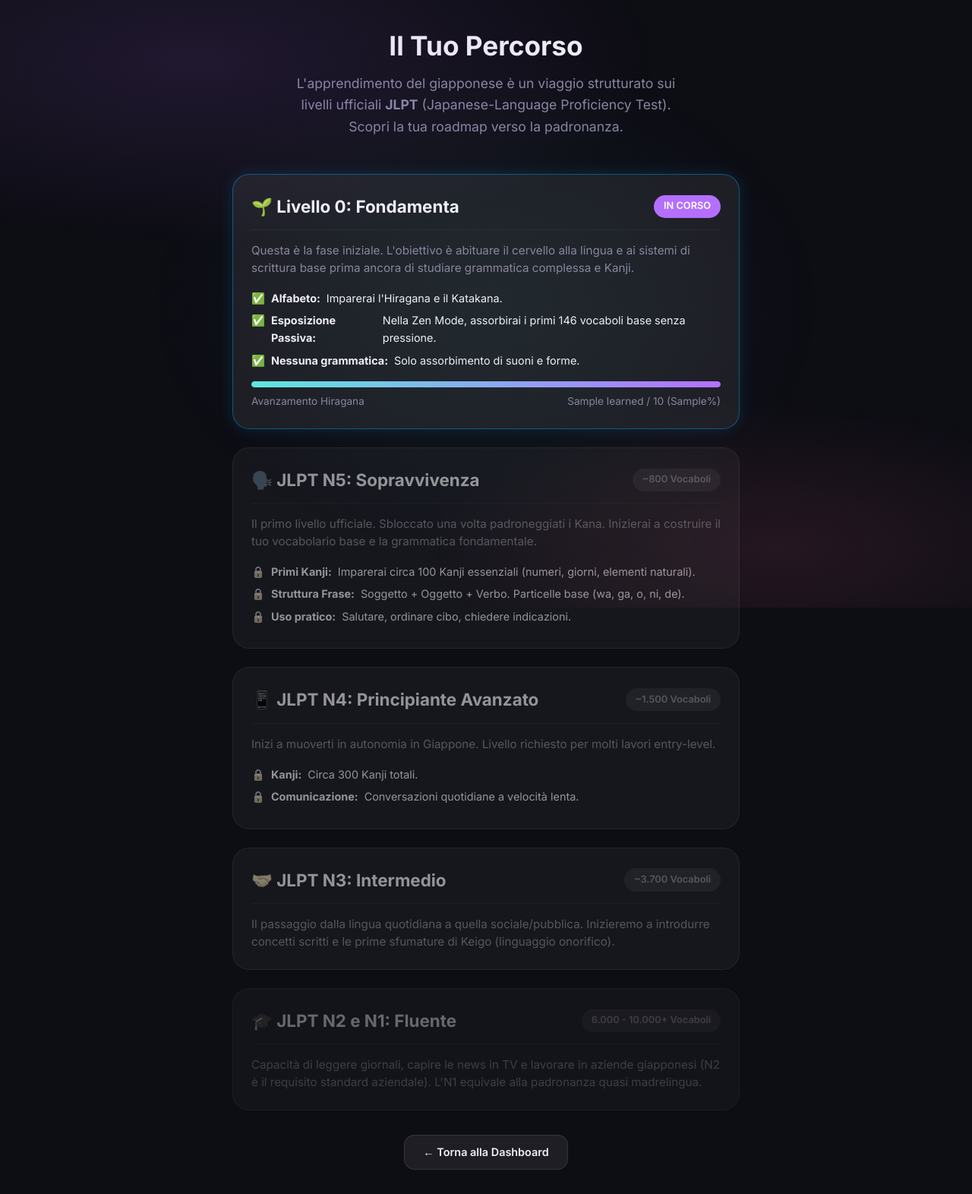
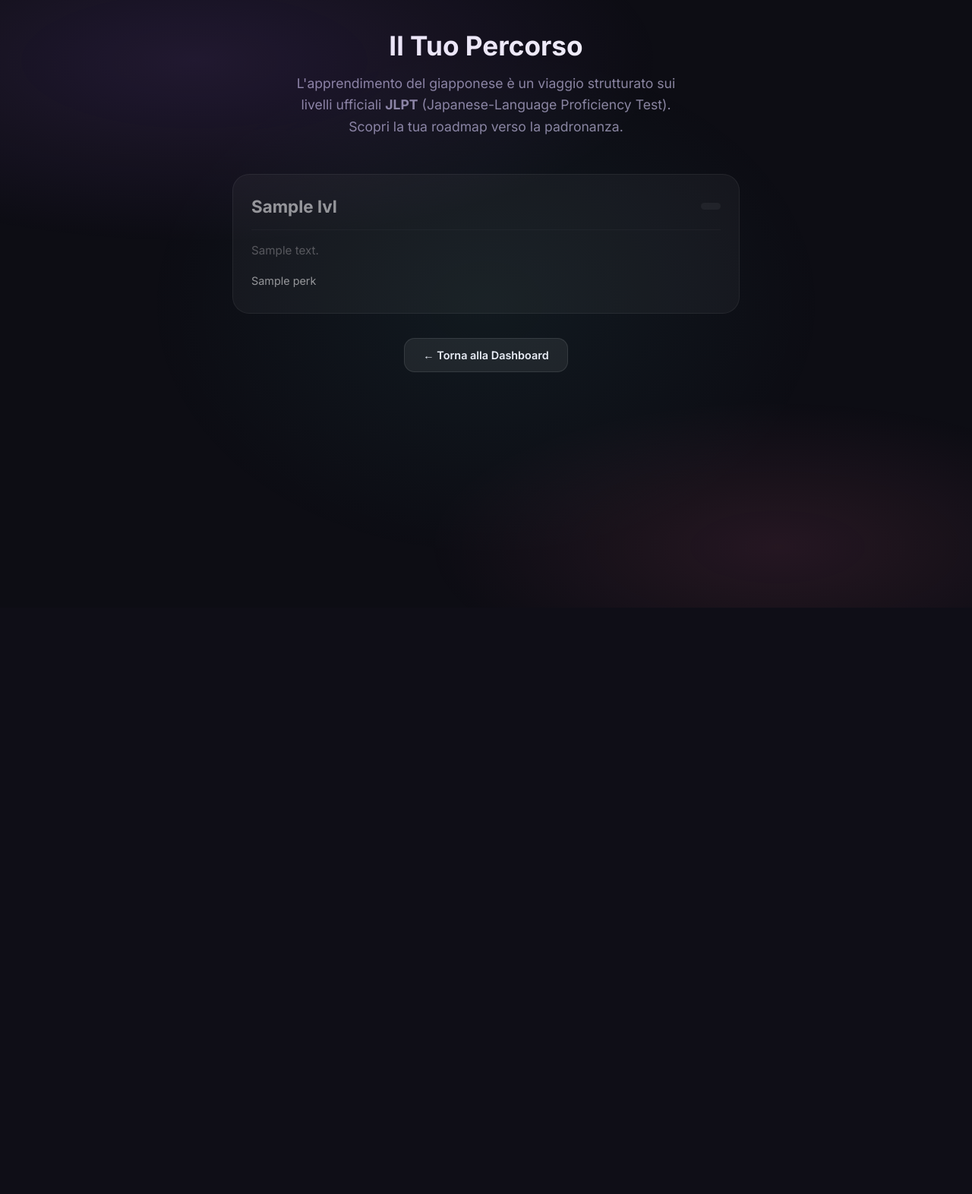
Before and after one commit to lucaadesso/japanese-app, a FastAPI app: template app/templates/path.html in a window 1280 px wide. Shown: the whole page at 76% size. After the commit the page ends 798 px from the top, so only its background shows below. Run offline with FastAPI, Linux system fonts and the light colour scheme; the template is opened without the code that fills it: most values are stand-ins (such as "Sample title", 1, 10 or a date in 2020).

Commit message:
Refactor JLPT levels to JSON and accurate Level 0 metrics

```diff
--- a/app/main.py
+++ b/app/main.py
@@ -599,13 +599,55 @@ async def path_page(request: Request, db: Session = Depends(get_db)):
     if not user:
         return RedirectResponse(url="/", status_code=303)
 
+    import json
+    import os
+    levels_path = os.path.join(os.path.dirname(__file__), "data", "levels.json")
+    try:
+        with open(levels_path, "r", encoding="utf-8") as f:
+            levels = json.load(f)
+    except FileNotFoundError:
+        levels = []
+
     progress = {
         "hiragana": srs.get_phase_progress(db, user, "hiragana"),
         "katakana": srs.get_phase_progress(db, user, "katakana"),
     }
 
+    # Calculate Zen words in step 2 or learned
+    from app.models import ZenWordProgress
+    zen_progresses = db.query(ZenWordProgress).filter(ZenWordProgress.user_id == user.id).all()
+    zen_step2_count = 0
+    for zp in zen_progresses:
+        # Check if they passed step 1
+        try:
+            arr = json.loads(zp.step1_progress)
+            step1 = sum(arr) if arr else 0
+        except:
+            step1 = 0
+        if zp.step2_correct_count > 0 or step1 >= 5:
+            zen_step2_count += 1
+
+    total_h = progress["hiragana"]["total"]
+    total_k = progress["katakana"]["total"]
+    learned_h = progress["hiragana"]["learned"]
+    learned_k = progress["katakana"]["learned"]
+
+    # Calculate global level 0 progress
+    reqs = levels[0]["requirements"] if levels else {"zen_words_step2": 146}
+    zen_target = reqs["zen_words_step2"]
+
+    total_req = total_h + total_k + zen_target
+    total_done = learned_h + learned_k + zen_step2_count
+    lv0_pct = int((total_done / total_req) * 100) if total_req else 0
+
     return templates.TemplateResponse("path.html", {
         "request": request,
         "user": user,
-        "progress": progress
+        "levels": levels,
+        "progress": progress,
+        "zen_step2_count": zen_step2_count,
+        "zen_target": zen_target,
+        "lv0_pct": lv0_pct,
+        "lv0_done": total_done,
+        "lv0_req": total_req
     })
--- a/app/templates/path.html
+++ b/app/templates/path.html
@@ -94,6 +94,19 @@ ul.perks li {
     font-size: 0.9rem;
     color: var(--text-primary);
 }
+.mini-reqs {
+    display: flex;
+    gap: 1rem;
+    font-size: 0.8rem;
+    color: var(--text-dim);
+    margin-top: 0.4rem;
+    flex-wrap: wrap;
+}
+.mini-reqs span {
+    background: rgba(255,255,255,0.05);
+    padding: 0.1rem 0.5rem;
+    border-radius: 4px;
+}
 </style>
 {% endblock %}
 
@@ -106,83 +119,48 @@ ul.perks li {
         </p>
     </div>
 
-    <!-- Livello 0 -->
-    {% set hira_pct = progress.hiragana.pct_learned %}
-    <div class="level-card active">
+    {% for lvl in levels %}
+        {% set is_lv0 = (lvl.id == 0) %}
+        {% set is_active = is_lv0 and lv0_pct < 100 %}
+        {% set is_completed = is_lv0 and lv0_pct == 100 %}
+        {% set is_locked = not is_lv0 and lv0_pct < 100 %}
+
+        <div class="level-card {% if is_active %}active{% elif is_completed %}completed{% else %}locked{% endif %}">
             <div class="level-header">
-            <div class="level-title">🌱 Livello 0: Fondamenta</div>
-            <div class="level-badge">IN CORSO</div>
-        </div>
-        <div class="level-desc">
-            Questa è la fase iniziale. L'obiettivo è abituare il cervello alla lingua e ai sistemi di scrittura base prima ancora di studiare grammatica complessa e Kanji.
-        </div>
-        <ul class="perks">
-            <li>✅ <strong>Alfabeto:</strong> Imparerai l'Hiragana e il Katakana.</li>
-            <li>✅ <strong>Esposizione Passiva:</strong> Nella Zen Mode, assorbirai i primi 146 vocaboli base senza pressione.</li>
-            <li>✅ <strong>Nessuna grammatica:</strong> Solo assorbimento di suoni e forme.</li>
-        </ul>
-
-        <div class="progress-container">
-            <div class="progress-fill" style="width: {{ hira_pct }}%;"></div>
-        </div>
-        <div class="level-stats">
-            <span>Avanzamento Hiragana</span>
-            <span>{{ progress.hiragana.learned }} / {{ progress.hiragana.total }} ({{ hira_pct }}%)</span>
+                <div class="level-title">{{ lvl.title }}</div>
+                <div class="level-badge">
+                    {% if is_active %}{{ lvl.badge_active }}{% elif is_completed %}{{ lvl.badge_completed }}{% else %}{{ lvl.badge_locked }}{% endif %}
                 </div>
             </div>
 
-    <!-- Livello 1 -->
-    <div class="level-card {% if hira_pct == 100 %}active{% else %}locked{% endif %}">
-        <div class="level-header">
-            <div class="level-title">🗣️ JLPT N5: Sopravvivenza</div>
-            <div class="level-badge">~800 Vocaboli</div>
-        </div>
             <div class="level-desc">
-            Il primo livello ufficiale. Sbloccato una volta padroneggiati i Kana. Inizierai a costruire il tuo vocabolario base e la grammatica fondamentale.
-        </div>
-        <ul class="perks">
-            <li>🔒 <strong>Primi Kanji:</strong> Imparerai circa 100 Kanji essenziali (numeri, giorni, elementi naturali).</li>
-            <li>🔒 <strong>Struttura Frase:</strong> Soggetto + Oggetto + Verbo. Particelle base (wa, ga, o, ni, de).</li>
-            <li>🔒 <strong>Uso pratico:</strong> Salutare, ordinare cibo, chiedere indicazioni.</li>
-        </ul>
+                {{ lvl.desc }}
             </div>
 
-    <!-- Livello 2 -->
-    <div class="level-card locked">
-        <div class="level-header">
-            <div class="level-title">📱 JLPT N4: Principiante Avanzato</div>
-            <div class="level-badge">~1.500 Vocaboli</div>
+            {% if lvl.perks %}
+            <ul class="perks">
+                {% for perk in lvl.perks %}
+                <li>{{ perk | safe }}</li>
+                {% endfor %}
+            </ul>
+            {% endif %}
+
+            {% if is_lv0 %}
+            <div class="progress-container">
+                <div class="progress-fill" style="width: {{ lv0_pct }}%;"></div>
             </div>
-        <div class="level-desc">
-            Inizi a muoverti in autonomia in Giappone. Livello richiesto per molti lavori entry-level.
+            <div class="level-stats">
+                <span>Completamento Globale (Hiragana, Katakana, Vocaboli base)</span>
+                <span>{{ lv0_done }} / {{ lv0_req }} ({{ lv0_pct }}%)</span>
             </div>
-        <ul class="perks">
-            <li>🔒 <strong>Kanji:</strong> Circa 300 Kanji totali.</li>
-            <li>🔒 <strong>Comunicazione:</strong> Conversazioni quotidiane a velocità lenta.</li>
-        </ul>
+            <div class="mini-reqs">
+                <span>Hiragana: {{ progress.hiragana.learned }}/{{ progress.hiragana.total }}</span>
+                <span>Katakana: {{ progress.katakana.learned }}/{{ progress.katakana.total }}</span>
+                <span>Vocaboli Zen (Step 2): {{ zen_step2_count }}/{{ zen_target }}</span>
             </div>
-
-    <!-- Livello 3 -->
-    <div class="level-card locked">
-        <div class="level-header">
-            <div class="level-title">🤝 JLPT N3: Intermedio</div>
-            <div class="level-badge">~3.700 Vocaboli</div>
+            {% endif %}
         </div>
-        <div class="level-desc">
-            Il passaggio dalla lingua quotidiana a quella sociale/pubblica. Inizieremo a introdurre concetti scritti e le prime sfumature di Keigo (linguaggio onorifico).
-        </div>
-    </div>
-
-    <!-- Livelli Avanzati -->
-    <div class="level-card locked" style="opacity: 0.4;">
-        <div class="level-header">
-            <div class="level-title">🎓 JLPT N2 e N1: Fluente</div>
-            <div class="level-badge">6.000 - 10.000+ Vocaboli</div>
-        </div>
-        <div class="level-desc">
-            Capacità di leggere giornali, capire le news in TV e lavorare in aziende giapponesi (N2 è il requisito standard aziendale). L'N1 equivale alla padronanza quasi madrelingua.
-        </div>
-    </div>
+    {% endfor %}
 
     <div style="text-align:center; margin-top: 2rem;">
         <a href="/dashboard" class="btn btn-glass">← Torna alla Dashboard</a>
```
Also changed, not shown: app/data/levels.json (added, +77 -0 lines). Lines whose indentation alone changed are shown as unchanged.
